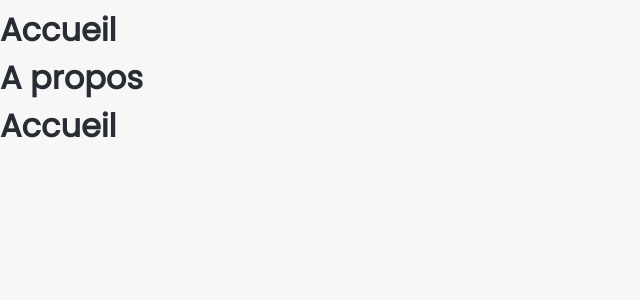
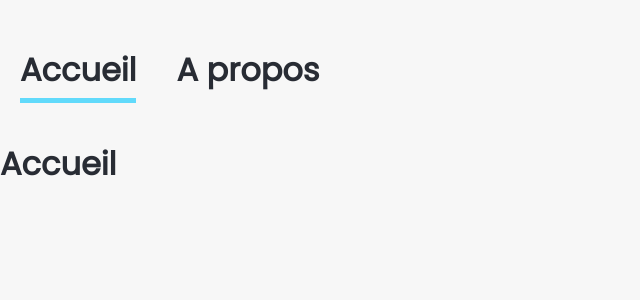
Before and after one commit to AliDizzz/my-training, a React (Create React App) app: page / in a window 1280 px wide. Shown: the top 300 px of the page, without its empty margins (0-640 px from the left). Built offline with nearby package versions, Linux system fonts and the light colour scheme.

Commit message:
nav-active-scss

```diff
--- /dev/null
+++ b/src/styles/components/_navigation.scss
@@ -0,0 +1,22 @@
+.navigation {
+    margin: 26px 0;
+    display: flex;
+
+    a {
+        margin: 10px;
+        padding: 10px;
+        position: relative;
+    }
+    .nav-active {
+        &::after {
+            content: "";
+            width: 85%;
+            height: 5px;
+            background:$color-1;
+            position: absolute;
+            bottom: 1px;
+            left: 50%;
+            transform: translateX(-50%);
+        }
+    }
+}
--- a/src/styles/index.scss
+++ b/src/styles/index.scss
@@ -1 +1,2 @@
 @import "./settings";
+@import "./components/navigation"
```
